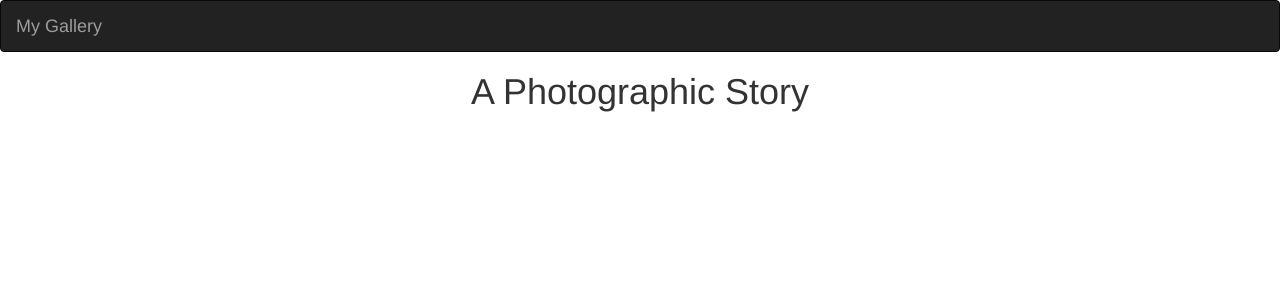
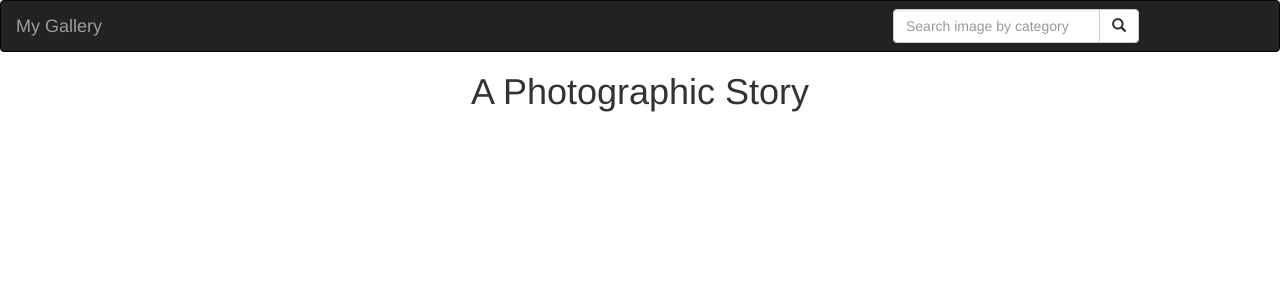
Before and after one commit to lizKimita/My-Gallery, a Django app: page / in a window 1280 px wide. Shown: the top 300 px of the page. Run offline with Django 3.2, Linux system fonts and the light colour scheme; some libraries are stand-ins or nearby versions.

Commit message:
adding the search bar to the navbar

```diff
--- a/images_gallery/templates/navbar.html
+++ b/images_gallery/templates/navbar.html
@@ -11,6 +11,17 @@
     <div class="navbar-header">
       <a class="navbar-brand" href="{% url 'allImages' %}">My Gallery</a>
     </div>
+    <!-- Adding a search form  -->
+    <div class="col-sm-4 col-md-4 navbar-right">
+    <form class="navbar-form" role="search" action="">
+        <div class="input-group">
+            <input type="text" class="form-control" placeholder="Search image by category" name="article" >
+            <div class="input-group-btn">
+                <button class="btn btn-default" type="submit"> <i class="glyphicon glyphicon-search"></i> </button>
+            </div>
+        </div>
+    </form>
+    </div>
   </div>
 </nav>
 </body>
```
